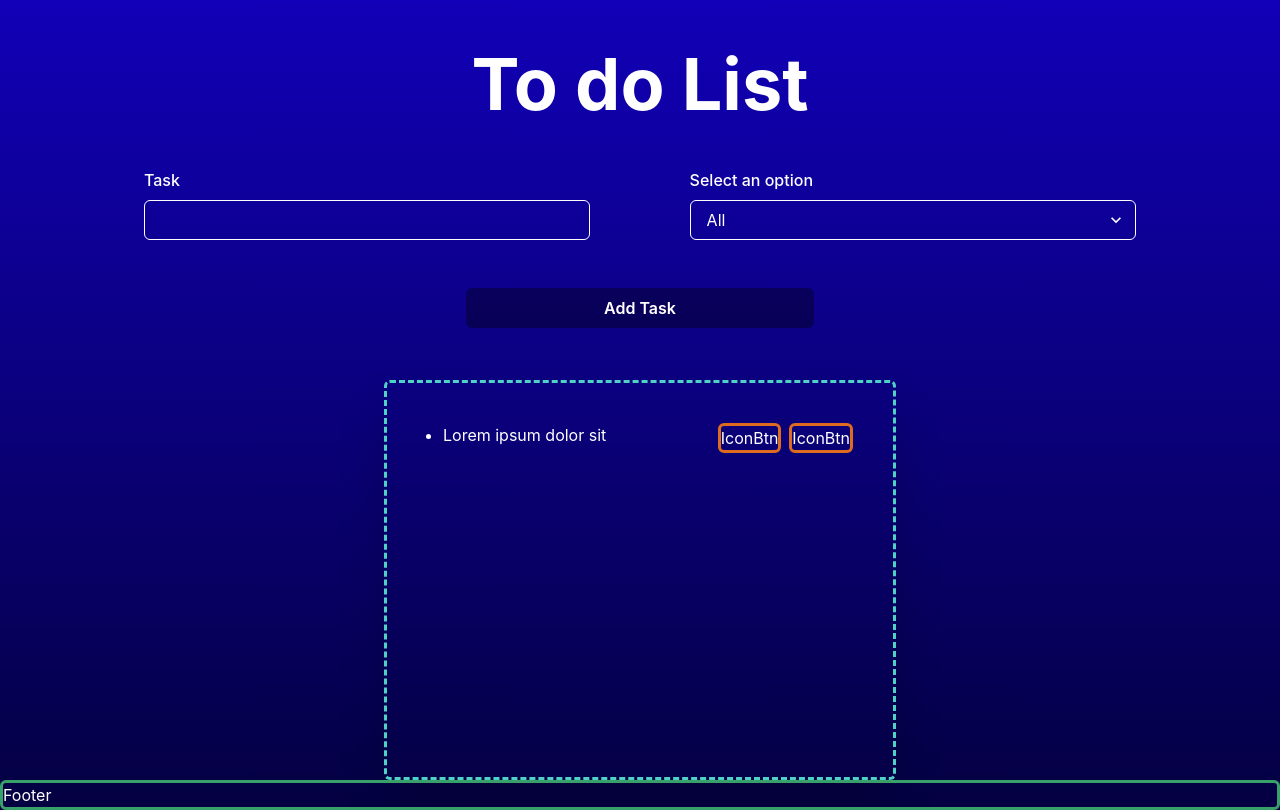
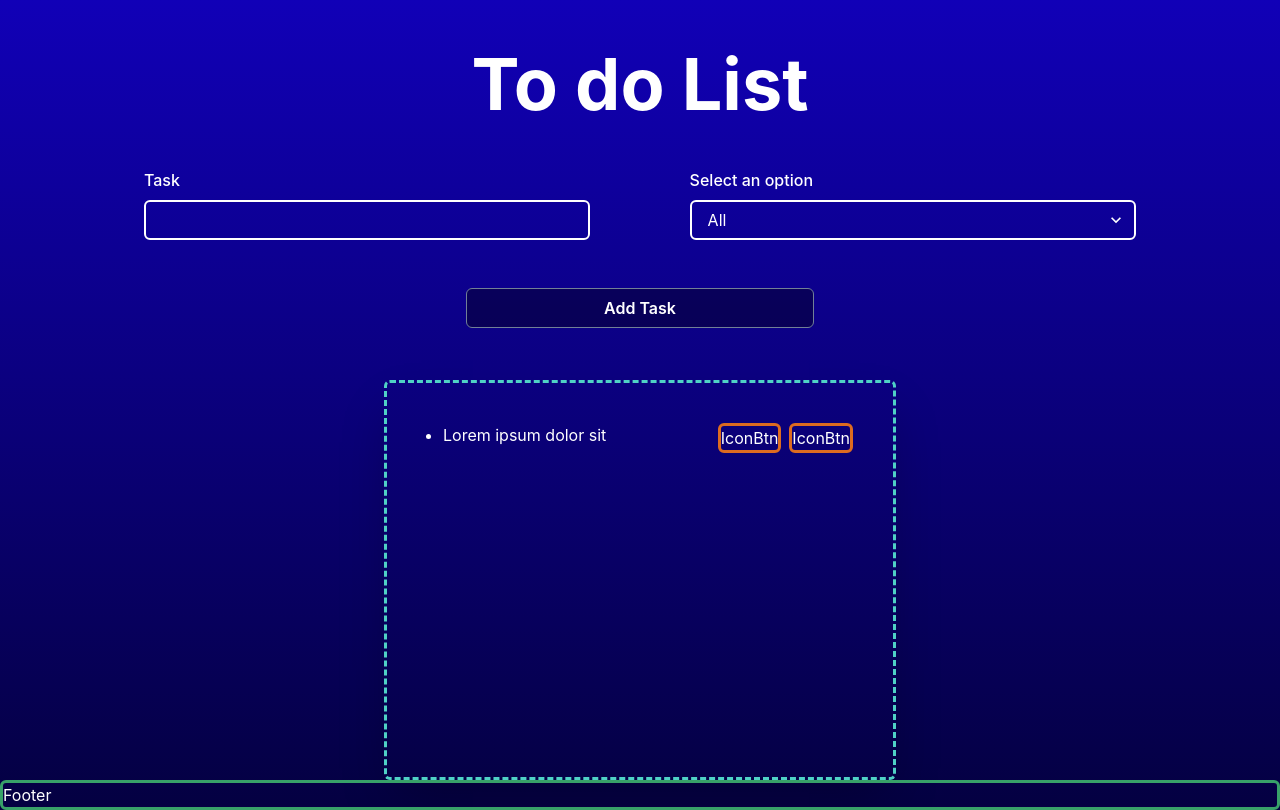
Before and after one commit to catasha27/TODO-LIST-APP, a React (Vite) app: page / in a window 1280 px wide. Built offline with nearby package versions, Linux system fonts and the light colour scheme.

Commit message:
Border of inputs are wider

```diff
--- a/src/components/Form.jsx
+++ b/src/components/Form.jsx
@@ -9,11 +9,11 @@ import { Container } from '@chakra-ui/react'
 export default function () {
     return (
         <FormControl>
-            <Container maxW='80%' align="center" justify="center">
+            <Container minW='80%' align="center" justify="center">
                 <Flex minH='15vh'>
                     <Flex direction='column' width='45%'>
                         <FormLabel>Task</FormLabel>
-                        <Input type="text" />
+                        <Input type="text" border='2px' maxLength="50" />
                         {/* <FormHelperText>Add a task to the list</FormHelperText> */}
                     </Flex>
 
@@ -21,7 +21,7 @@ export default function () {
 
                     <Flex direction='column' width='45%'>
                         <FormLabel>Select an option</FormLabel>
-                        <Select>
+                        <Select border='2px'>
                             <option value="all">All</option>
                             <option value="complete">Complete</option>
                             <option value="incomplete">Incomplete</option>
@@ -29,7 +29,7 @@ export default function () {
                     </Flex>
                 </Flex>
 
-                <Button type='submit' colorScheme="blackAlpha" variant="solid" width='35%'>
+                <Button type='submit' colorScheme="blackAlpha" variant="solid" width='35%' border='1px' borderColor='gray.500'>
                     Add Task
                 </Button>
             </Container>
```
